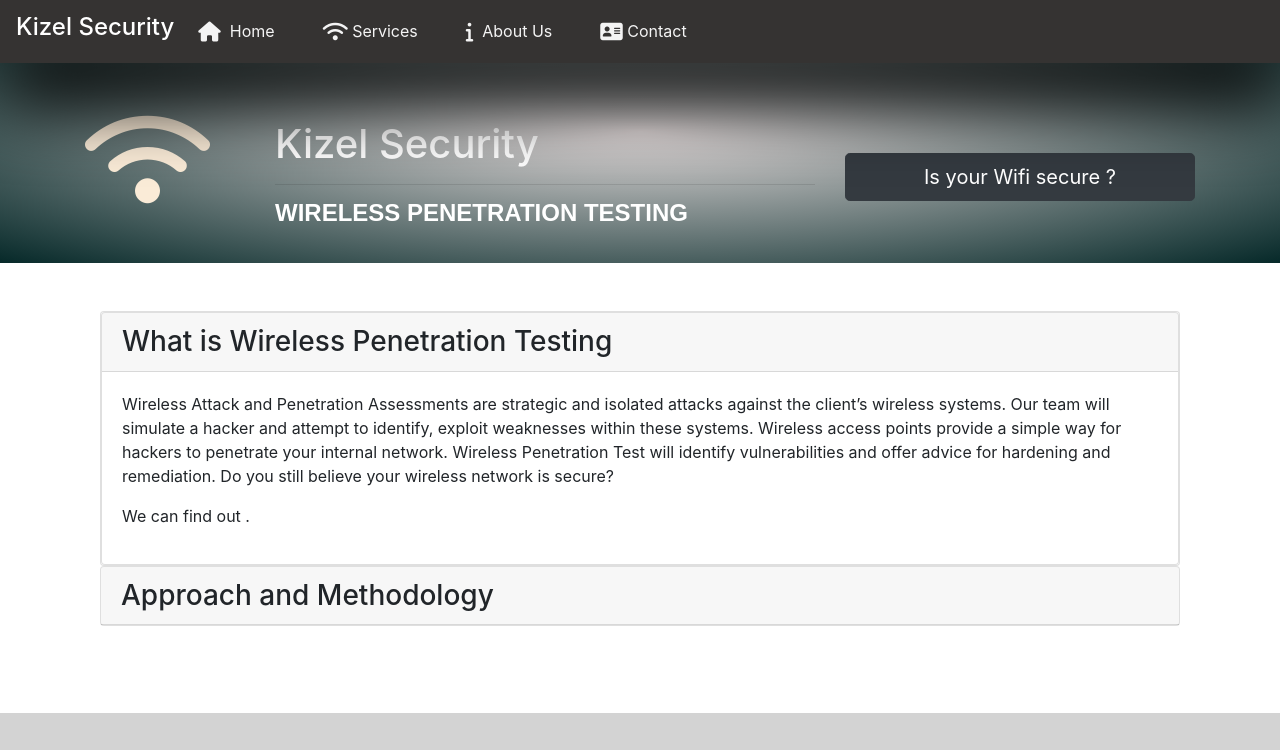
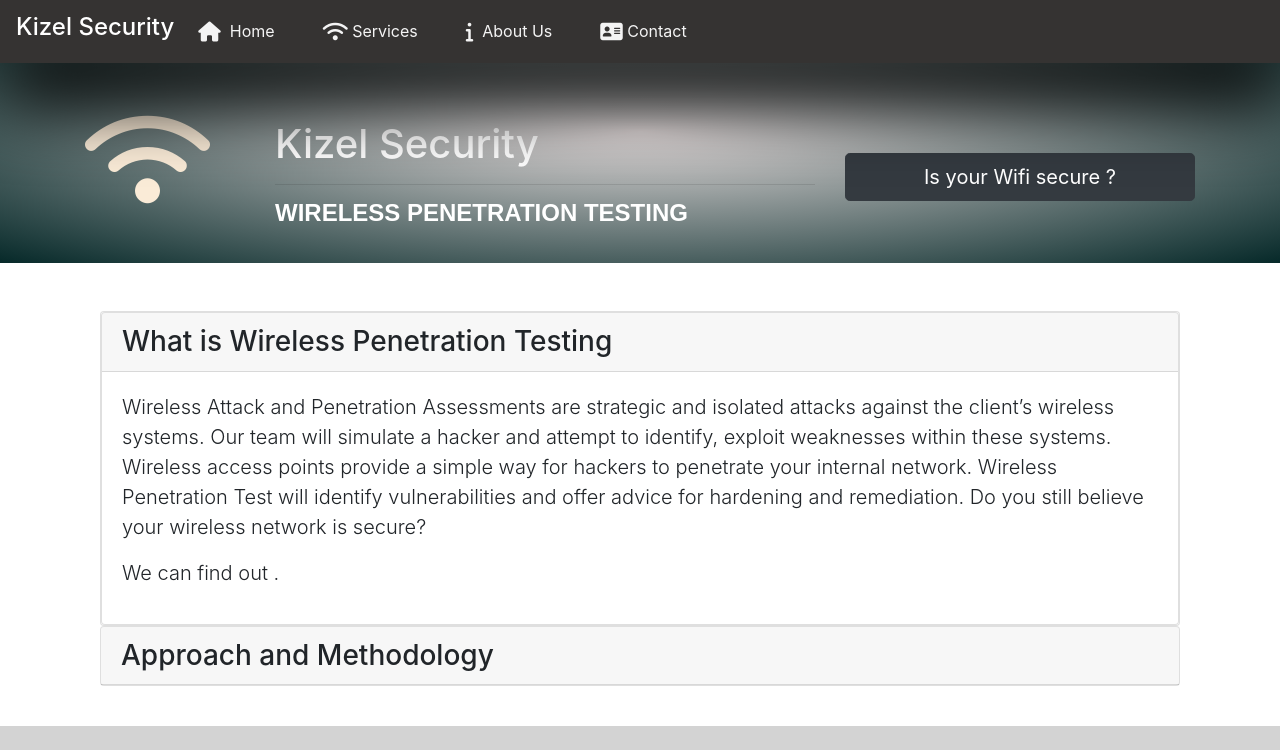
Before and after one commit to stepanRybak/Portfolio, a website: page index.html in a window 1280 px wide. Shown: the top 750 px of the page. Drawn offline with nearby package versions, Linux system fonts and the light colour scheme.

```diff
--- a/index.html
+++ b/index.html
@@ -92,7 +92,7 @@
     <!--Information-->
     <div class="row row-content">
         <div class="container">
-            <div class="col-12">
+            <div class="col-12 lead">
                 <h2></h2>
                 <div id="accrodian">
                     <div class="card">
```
